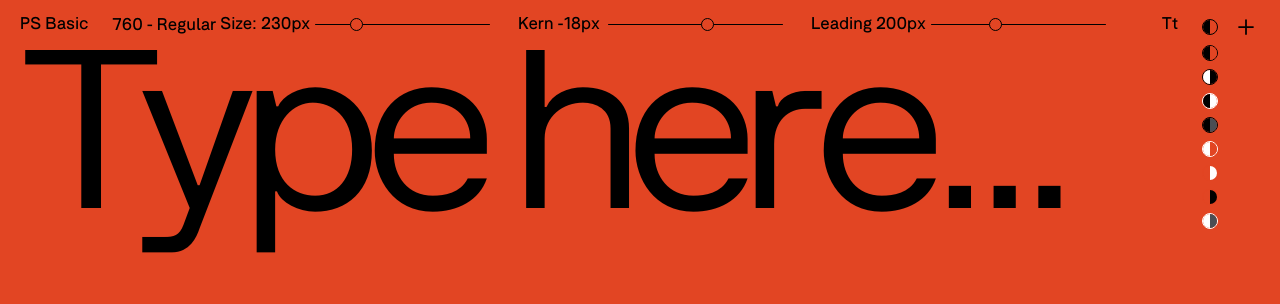
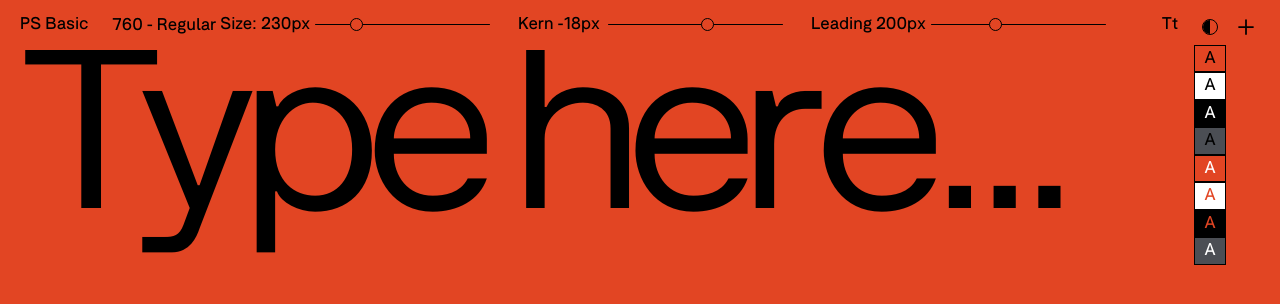
Before and after one commit to yano1978/ps-basic-font-tool, a React (Vite) app: page / in a window 1280 px wide. Both pictures are taken after a click on the button 1217 px from the left and 24 px from the top of the page. Shown: the top 304 px of the page. Built offline with nearby package versions, Linux system fonts and the light colour scheme.

Commit message:
ChangeColorMenu refactor OK

```diff
--- a/src/components/ChangeColorMenu.jsx
+++ b/src/components/ChangeColorMenu.jsx
@@ -22,23 +22,23 @@ const ChangeColorMenu = ({ handleBgColor, changeBgColor, dropDownCircle }) => {
       text: '#000',
       border: 'border-black',
       bgName: 'bg-red',
-      textName: 'bg-black',
+      textName: 'text-black',
     },
     {
       id: 2,
+      bg: '#000',
+      text: '#fff',
+      border: 'border-white',
+      bgName: 'bg-white',
+      textName: 'text-black',
+    },
+    {
+      id: 3,
       bg: '#fff',
       text: '#000',
       border: 'border-black',
       bgName: 'bg-black',
-      textName: 'bg-white',
-    },
-    {
-      id: 3,
-      bg: '#000',
-      text: '#fff',
-      border: 'border-white',
-      bgName: 'bg-white',
-      textName: 'bg-black',
+      textName: 'text-white',
     },
     {
       id: 4,
@@ -46,7 +46,7 @@ const ChangeColorMenu = ({ handleBgColor, changeBgColor, dropDownCircle }) => {
       text: '#000',
       border: 'border-black',
       bgName: 'bg-grey',
-      textName: 'bg-black',
+      textName: 'text-black',
     },
     {
       id: 5,
@@ -54,7 +54,7 @@ const ChangeColorMenu = ({ handleBgColor, changeBgColor, dropDownCircle }) => {
       text: '#fff',
       border: 'border-white',
       bgName: 'bg-red',
-      textName: 'bg-white',
+      textName: 'text-white',
     },
     {
       id: 6,
@@ -62,7 +62,7 @@ const ChangeColorMenu = ({ handleBgColor, changeBgColor, dropDownCircle }) => {
       text: '#E24523',
       border: 'border-red',
       bgName: 'bg-white',
-      textName: 'bg-red',
+      textName: 'text-red',
     },
     {
       id: 7,
@@ -70,7 +70,7 @@ const ChangeColorMenu = ({ handleBgColor, changeBgColor, dropDownCircle }) => {
       text: '#E24523',
       border: 'border-red',
       bgName: 'bg-black',
-      textName: 'bg-red',
+      textName: 'text-red',
     },
     {
       id: 8,
@@ -78,7 +78,7 @@ const ChangeColorMenu = ({ handleBgColor, changeBgColor, dropDownCircle }) => {
       text: '#fff',
       border: 'border-white',
       bgName: 'bg-grey',
-      textName: 'bg-white',
+      textName: 'text-white',
     },
   ]);
 
@@ -91,24 +91,20 @@ const ChangeColorMenu = ({ handleBgColor, changeBgColor, dropDownCircle }) => {
         </div>
       </button>
       <div
-        className={`transition-all duration-200 z-10 absolute top-7 right-7 flex flex-col ${
+        className={`transition-all duration-200 z-10 absolute top-[36px] right-[34px] flex flex-col border-[1px] [&_button]:border-b-2 ${
           isOpen ? 'opacity-100' : 'opacity-0 pointer-events-none'
         }`}
       >
         {buttons.map((item) => (
           <button
+            className="w-[30px] last:border-b-0"
             onClick={() => {
               setIsOpen((prev) => !prev);
               handleBgColor({ bg: item.bg, text: item.text });
             }}
             key={item.id}
           >
-            <div
-              className={`w-4 h-4 border border-1 ${item.border} rounded-full mr-3.5 mt-2 relative overflow-hidden`}
-            >
-              <div className={`${item.bgName} absolute right-0 w-1/2 h-full`}></div>
-              <div className={`${item.textName} absolute w-1/2 h-full`}></div>
-            </div>
+            <div className={`${item.bgName} ${item.textName}`}>A</div>
           </button>
         ))}
       </div>
```
